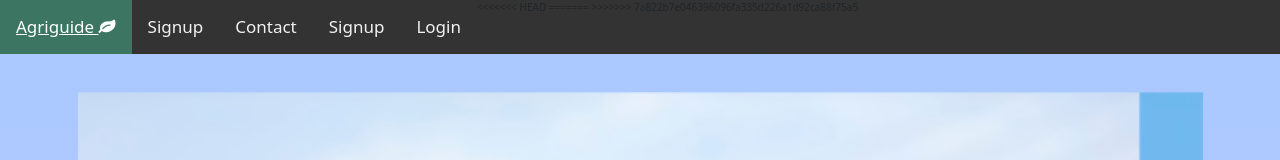
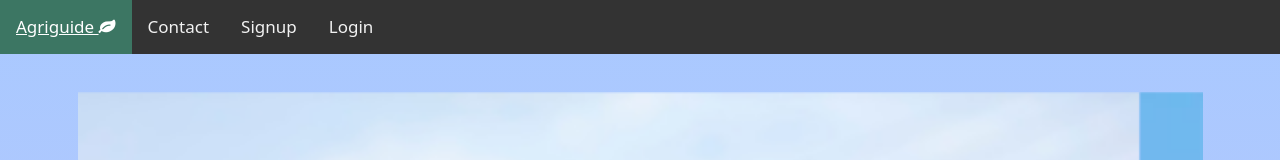
Before and after one commit to mahe141/project, a plain HTML site: page index.html in a window 1280 px wide. Shown: the top 160 px of the page. Drawn offline with nearby package versions, Linux system fonts and the light colour scheme.

Commit message:
Update index.html

```diff
--- a/index.html
+++ b/index.html
@@ -118,13 +118,9 @@ background-image: linear-gradient(180deg, #A9C9FF 0%, #FFBBEC 100%);">
         <div class="topnav" id="myTopnav">
 
         <a href="index.html" class="active">Agriguide  <i class="fa fa-leaf"></i></a>
-<<<<<<< HEAD
-        <a href="signup.html" title="not ready yet" >Signup</a>
-=======
 
->>>>>>> 7a822b7e046396096fa335d226a1d92ca88f75a5
         <a href="contact.html">Contact</a>
-            <a href="signup.html" title="not ready yet" onclick="logout()">Signup</a>
+            <a href="signup.html" title="not ready yet" >Signup</a>
         <a href="login.html" title="not ready yet">Login</a>
 
         <a href="javascript:void(0);" class="icon" onclick="myFunction()">
```
